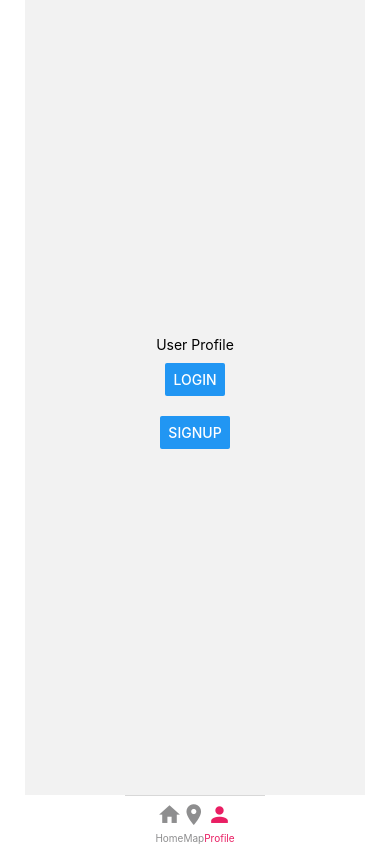
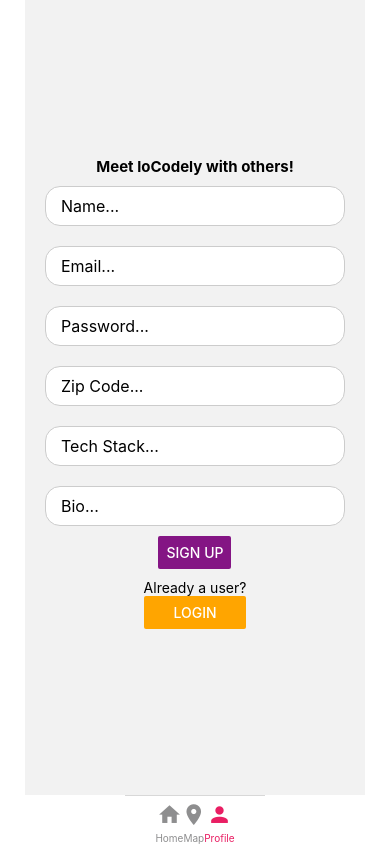
Before and after one commit to jng34/loCodeLy, a React Native app in the folder client/: screen /ProfileStack in a window 390 px wide. Built offline with nearby package versions, Linux system fonts and the light colour scheme.

Commit message:
refactored frontend components, and auth middlware

```diff
--- a/client/components/Credentials.js
+++ /dev/null
@@ -1,28 +0,0 @@
-import { StyleSheet, Button, Text, View } from 'react-native';
-
-export default function Credentials({ navigation }) {
-  return (
-    <View style={styles.container}>
-      <Text>User Profile</Text>
-      <View style={styles.button}>
-        <Button title="Login" onPress={() => navigation.navigate("Login")} />
-      </View>
-      <View style={styles.button}>
-        <Button title="SignUp" onPress={() => navigation.navigate("SignUp")} />
-      </View>
-    </View>
-  );
-}
-
-
-const styles = StyleSheet.create({
-  container: {
-    flex: 1,
-    alignItems: "center",
-    justifyContent: "center",
-  },
-  button: {
-    paddingTop: 10,
-    paddingBottom: 10
-  }
-});
--- a/client/components/Home.js
+++ b/client/components/Home.js
@@ -3,7 +3,7 @@
 import zipCodeGraph from '../../graphs/zipCodeGraph.js';
 import findAllZipsInShortestPath from '../../methods/findAllZipsInShortestPath.js';
 
-export default function Home({ navigation }) {
+export default function Home({ navigation, route }) {
   const [startZip, setStartZip] = useState('');
   const [endZip, setEndZip] = useState('');
   const [startZipErr, setStartZipErr] = useState(false);
@@ -23,10 +23,12 @@
     }
   }
 
+
   return (
     <View style={styles.container}>
       <Text style={styles.header}>LoCodely</Text>
       <Text style={styles.description}>meet and code locally</Text>
+      {route.params ? <Text>Welcome {route.params.userData.name}!</Text> : <Text></Text>}
       <View style={styles.space}>
         <TextInput
           placeholder="Starting zip code"
--- a/client/components/ProfileStack.js
+++ b/client/components/ProfileStack.js
@@ -1,7 +1,6 @@
 import { createNativeStackNavigator } from '@react-navigation/native-stack';
 import Login from './Login';
 import SignUp from './SignUp';
-import Credentials from './Credentials';
 import UserPage from './UserPage';
 
 const Stack = createNativeStackNavigator();
@@ -9,13 +8,12 @@
 export default function ProfileStack() {
   return (
     <Stack.Navigator
-      initialRouteName='Credentials'
+      initialRouteName='SignUp'
       screenOptions={{ headerShown: false }}
     >
-      <Stack.Screen name="Credentials" component={Credentials} />
+      <Stack.Screen name="UserPage" component={UserPage} />
       <Stack.Screen name="Login" component={Login} />
       <Stack.Screen name="SignUp" component={SignUp} />
-      <Stack.Screen name="UserPage" component={UserPage} />
     </Stack.Navigator>
   )
 }
--- a/client/components/SignUp.js
+++ b/client/components/SignUp.js
@@ -9,7 +9,6 @@
   const [name, setName] = useState('');
   const [email, setEmail] = useState('');
   const [password, setPassword] = useState('');
-  const [confirmPW, setConfirmPW] = useState('');
   const [zipCode, setZipCode] = useState('');
   const [techStack, setTechStack] = useState('');
   const [bio, setBio] = useState('');
@@ -67,7 +66,7 @@
 
   return (
     <View style={styles.container}>
-      <Text style={styles.header}>Sign Up Form</Text>
+      <Text style={styles.header}>Meet loCodely with others!</Text>
       <View style={styles.space}>
         <TextInput
           style={styles.input}
@@ -92,15 +91,6 @@
           placeholder='Password...'
         />
         {errors.password ? <Text style={styles.errMsg}>{errors.password}</Text> : <></>}
-      </View>
-      <View style={styles.space}>
-        <TextInput
-          style={styles.input}
-          secureTextEntry={true}
-          onChangeText={text => setConfirmPW(text)}
-          placeholder='Confirm password...'
-        />
-        <Text style={styles.errMsg}></Text>
       </View>
       <View style={styles.space}>
         <TextInput
@@ -150,7 +140,7 @@
     justifyContent: "center",
   },
   header: {
-    fontSize: 25,
+    fontSize: 15,
     fontWeight: 'bold'
   },
   input: {
--- a/client/components/UserPage.js
+++ b/client/components/UserPage.js
@@ -1,15 +1,29 @@
 import { StyleSheet, Button, Text, View } from 'react-native';
 
-export default function UserPage({ route }) {
-  const { name, token, email, zipCode, techStack, bio } = route.params.userData;
+export default function UserPage({ navigation, route }) {
+
+  if (route.params) {
+    const { name, email, zipCode, techStack, bio } = route.params.userData;
+    return (
+      <View style={styles.container}>
+        <Text>{name} has logged in</Text>
+        <Text>{email}</Text>
+        <Text>{zipCode}</Text>
+        <Text>{techStack}</Text>
+        <Text>{bio}</Text>
+      </View>
+    )
+  }
 
   return (
     <View style={styles.container}>
-      <Text>{name} has logged in</Text>
-      <Text>{email}</Text>
-      <Text>{zipCode}</Text>
-      <Text>{techStack}</Text>
-      <Text>{bio}</Text>
+      <Text>User Profile</Text>
+      <View style={styles.button}>
+        <Button title="Login" onPress={() => navigation.navigate("Login")} />
+      </View>
+      <View style={styles.button}>
+        <Button title="SignUp" onPress={() => navigation.navigate("SignUp")} />
+      </View>
     </View>
   );
 }
```
Also changed, not shown: 2 other files (tests, documents, lock files or other folders).
